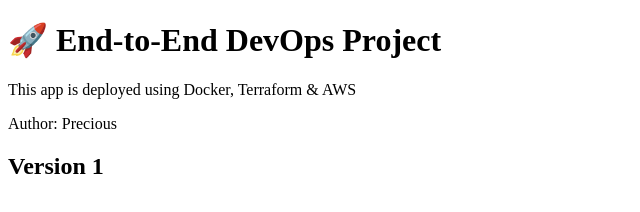
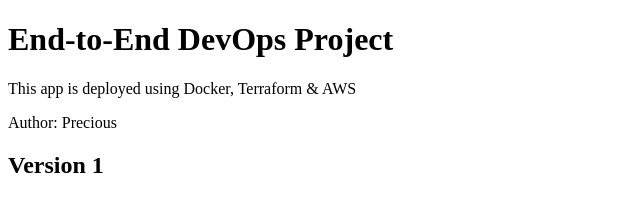
Before and after one commit to adaezeilo/end-to-end-devops-project, a plain HTML site: page app/index.html in a window 1280 px wide. Shown: the whole page, without its empty margins (0-640 px from the left). Drawn offline with Linux system fonts and the light colour scheme.

Commit message:
Remove emoji from project title in index.html

```diff
--- a/app/index.html
+++ b/app/index.html
@@ -4,7 +4,7 @@
     <title>DevOps Project</title>
 </head>
 <body>
-    <h1>🚀 End-to-End DevOps Project</h1>
+    <h1>End-to-End DevOps Project</h1>
     <p>This app is deployed using Docker, Terraform & AWS</p>
     <p>Author: Precious</p>
 
```
